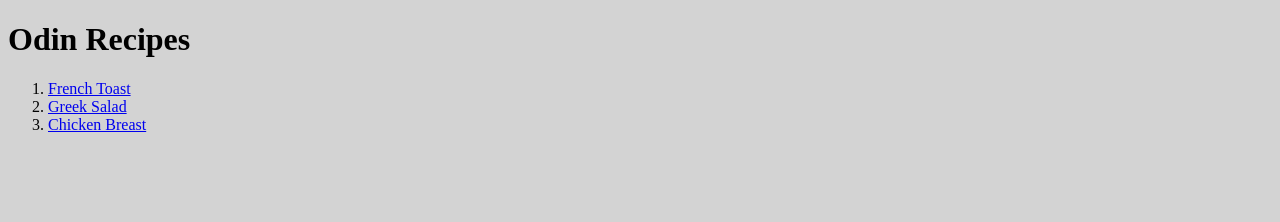
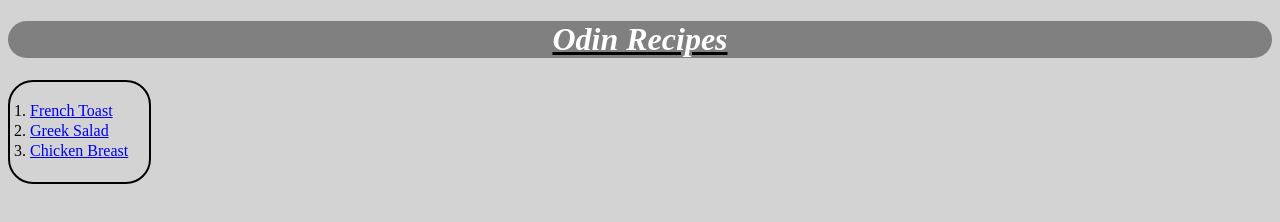
Before and after one commit to MRKuramma/odin-recipes, a plain HTML site: page index.html in a window 1280 px wide. Drawn offline with Linux system fonts and the light colour scheme.

Commit message:
Add classes

```diff
--- a/index.html
+++ b/index.html
@@ -7,12 +7,12 @@
         <link rel="stylesheet" href="./css/index.css">
     </head>
     <body>
-        <h1>Odin Recipes</h1>
+        <h1 class="index"><em>Odin Recipes</em></h1>
 
-        <ol>
-            <li> <a href="./recipes/french-toast.html">French Toast</a> </li>
-            <li> <a href="./recipes/greek-salad.html">Greek Salad</a> </li>
-            <li> <a href="./recipes/chicken-breast.html">Chicken Breast</a></li>
+        <ol class="ol-items">
+            <li class="li-link"> <a href="./recipes/french-toast.html">French Toast</a> </li>
+            <li class="li-link"> <a href="./recipes/greek-salad.html">Greek Salad</a> </li>
+            <li class="li-link"> <a href="./recipes/chicken-breast.html">Chicken Breast</a></li>
         </ol>
 
     </body>
```
